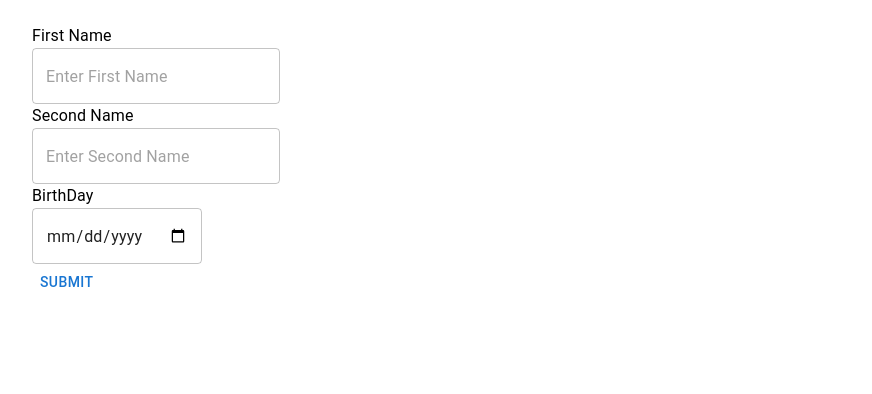
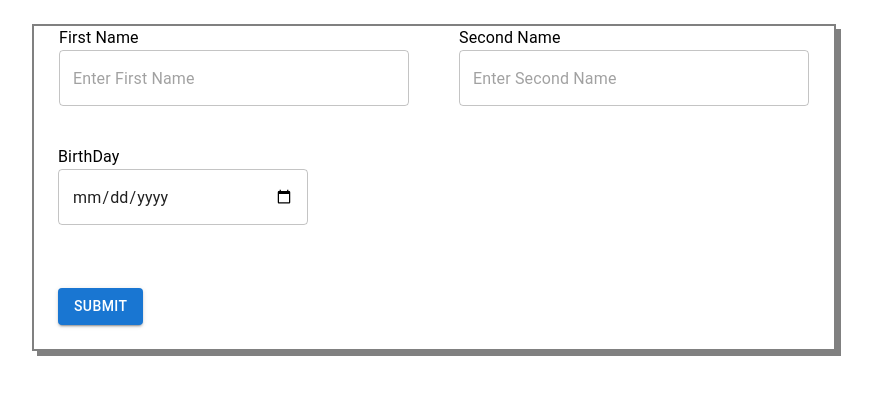
Before and after one commit to FatimaMary/giftlist, a React (Create React App) app in the folder client/: page /signup1 in a window 1280 px wide. Shown: the top 394 px of the page, without its empty margins (8-880 px from the left). Built offline with nearby package versions, Linux system fonts and the light colour scheme; the HTML template or start-up script is replaced by a standard one.

Commit message:
Update index.jsx

```diff
--- a/client/src/scenes/Signup1/index.jsx
+++ b/client/src/scenes/Signup1/index.jsx
@@ -1,30 +1,94 @@
-import React from 'react';
+import React, { useState } from 'react';
 import { Box, Typography, TextField, FormControl as Form, Button, } from '@mui/material';
+import { useNavigate, useSearchParams } from "react-router-dom";
+import axios from 'axios';
+
+function Signup1() {
+  const [firstName, setFirstName] = useState();
+  const [secondName, setSecondName] = useState();
+  const [birthDay, setBirthDay] = useState();
+  const [searchParam] = useSearchParams();
+  const userId = searchParam.get("userId");
+  const navigate = useNavigate();
 
 
-function Signup1() {
+  const handleClick = (e) => {
+    e.preventDefault();
+    axios.put(`http://localhost:2309/user/${userId}`, {
+      firstName: firstName,
+      secondName: secondName,
+      birthDay: birthDay,
+    })
+    .then((response) => {
+      console.log("update response: " , response);
+      console.log("update response data: ", response.data);
+      navigate("/event")
+    })
+  }
+
   return (
-    <Box m='1.5rem 2.5rem'>
-      <Box>
+    <Box
+      m='1.5rem 2.5rem'
+      sx={{
+        display: 'flex',
+        flexDirection: 'column',
+        // alignItems: 'center',
+        justifyContent: 'center',
+        gap: '15px',
+        border: '2px solid grey',
+        width: '800px',
+        boxShadow: '5px 5px grey'
+      }}
+    >
+      <Box
+        sx={{
+            display: 'flex',
+            justifyContent: 'space-around',
+          }}
+      >
         <Box>
           <Typography>First Name</Typography>
           <TextField
             placeholder='Enter First Name'
+            sx={{
+              width: '350px'
+            }}
+            value={firstName}
+            type='text'
+            onChange={(e) => setFirstName(e.target.value)}
           />
         </Box>
         <Box>
           <Typography>Second Name</Typography>
           <TextField
             placeholder='Enter Second Name'
+            sx={{
+              width: '350px'
+            }}
+            type='text'
+            value={secondName}
+            onChange={(e) => setSecondName(e.target.value)}
           />
         </Box>
       </Box>
-      <Box>
+      <Box m='1.5rem'>
         <Typography>BirthDay</Typography>
-        <TextField type='date' />
+        <TextField
+          type='date'
+          sx={{
+            width: '250px'
+          }}
+          value={birthDay}
+          onChange={(e) => setBirthDay(e.target.value)}
+        />
       </Box>
-      <Box>
-        <Button>Submit</Button>
+      <Box m='1.5rem'>
+        <Button
+          variant='contained'
+          onClick={handleClick}
+        >
+          Submit
+        </Button>
       </Box>
     </Box>
   )
```
